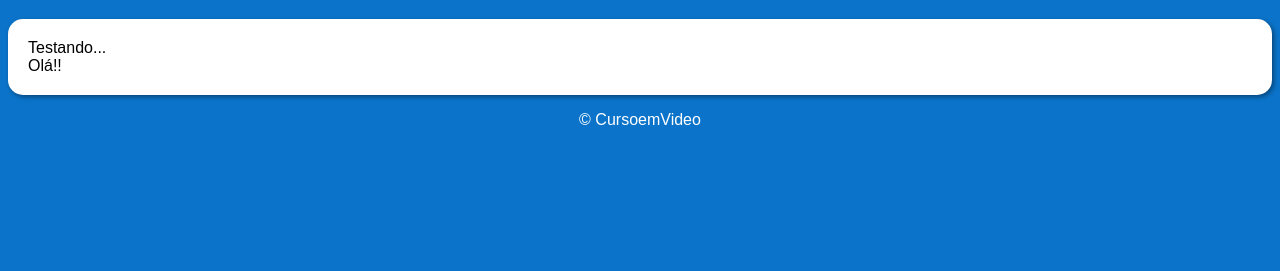
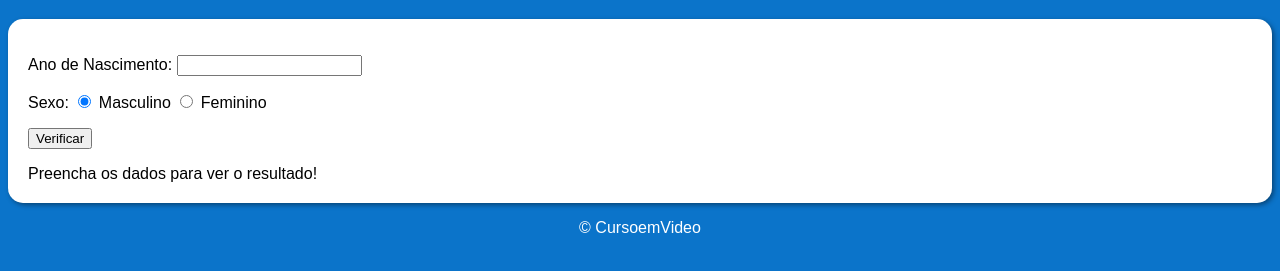
Before and after one commit to gabrielpaixaoz/curso-js, a plain HTML site: page desafio002/ex002.html in a window 1280 px wide. Shown: the part 61-332 px from the top of the page. Drawn offline with Linux system fonts and the light colour scheme; files whose address does not match are found by name.

Commit message:
desafio 02

```diff
--- a/desafio002/ex002.html
+++ b/desafio002/ex002.html
@@ -13,11 +13,26 @@
   </header>
   <section>
     <div>
-      Testando...
+      <p>
+        Ano de Nascimento:
+          <input type="number" name="ano" id="iano">
+      </p>
+      <p>
+        Sexo:
+          <input type="radio" name="sexo" id="mas" value="M" checked>
+          <label for="mas">Masculino</label>
+          <input type="radio" name="sexo" id="fem" value="F">
+          <label for="fem">Feminino</label>
+      </p>
+      <p>
+        <input type="button" value="Verificar" onclick="verificar()">
+      </p>
     </div>
-    <div>
-      Olá!!
+
+    <div id="res">
+      Preencha os dados para ver o resultado!
     </div>
+
   </section>
   <footer>
     <p>&copy; CursoemVideo</p>
--- /dev/null
+++ b/desafio002/script.js
@@ -0,0 +1,49 @@
+function verificar() {
+  var data = new Date()
+  var ano = data.getFullYear()
+  var fano = document.getElementById('iano')
+  var res = document.getElementById('res')
+
+  if (fano.value.length == 0 || Number(fano.value) > ano) {
+    window.alert('[ERRO] Verifique os dados e tente novamente!')
+  } else {
+    var sexo = document.getElementsByName('sexo')
+    var idade = ano - Number(fano.value)
+    var genero = ''
+    var img = document.createElement('img')
+    if (sexo[0].checked) {
+      genero = 'homem'
+      if (idade >= 0 && idade < 10) {
+        // Criança
+        img.setAttribute('src', 'menino.jpeg')
+      } else if (idade < 21) {
+        // Jovem
+        img.setAttribute('src','jovem.jpg')
+      } else if (idade < 50) {
+        // Adulto
+        img.setAttribute('src','homem.jpg')
+      } else {
+        // Idoso
+        img.setAttribute('src','idoso.jpg')
+      }
+    } else if (sexo[1].checked) {
+      genero = 'mulher'
+      if (idade >= 0 && idade < 10) {
+        // Criança
+        img.setAttribute('src','menina.jpeg')
+      } else if (idade < 21) {
+        // Jovem
+        img.setAttribute('src','jovemu.jpg')
+      } else if (idade < 50) {
+        // Adulto
+        img.setAttribute('src','mulher.jpg')
+      } else {
+        // Idoso
+        img.setAttribute('src','idosa.jpg')
+      }
+    }
+    res.style.textAlign = 'center'
+    res.innerHTML = `Detectamos ${genero} com ${idade} anos.<br>`
+    res.appendChild(img)
+  }
+}
```
Also changed, not shown: desafio002/homem.jpg (added), desafio002/idosa.jpg (added), desafio002/idoso.jpg (added), desafio002/jovem.jpg (added), desafio002/jovemu.jpg (added), desafio002/menina.jpeg (added), desafio002/menino.jpeg (added), desafio002/mulher.jpg (added).
